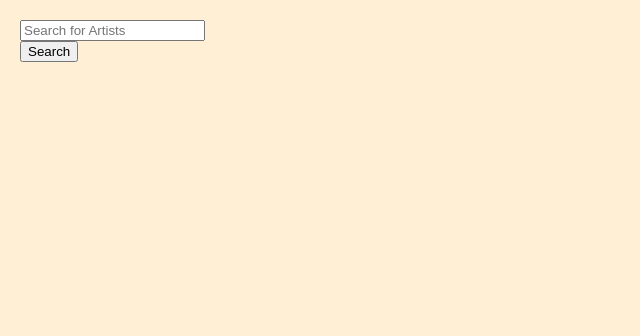
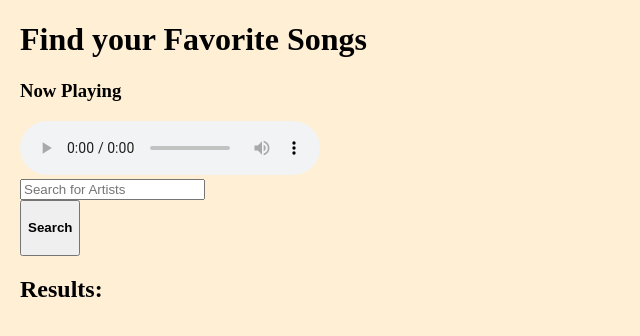
Before and after one commit to drew-mar10/itunes-api, a website: page index.html in a window 1280 px wide. Shown: the whole page, without its empty margins (0-640 px from the left). Drawn offline with Linux system fonts and the light colour scheme; no server answers.

Commit message:
more structure

```diff
--- a/index.html
+++ b/index.html
@@ -16,27 +16,43 @@
 
 <body>
 
-  <div id="music-search">
+  <h1>Find your Favorite Songs</h1>
 
-    <form method="post" action="https://itunes.apple.com/search?term=fleetwood+mac&limit=25{searchDiv}" id="search-form">
-      <div class="input-field">
-        <label for="search-bar"></label>
-          <input
-            type="search"
-            name="search-input"
-            id="search-input"
+<div id="music-search">
+
+<!--Audio play-->
+<div class="audio-section">
+  <h3 id="now-playing">Now Playing</h3>
+  <audio class="audio-class" id="audio-player" controls autoplay></audio>
+</div>
+
+<!--Search Bar-->
+<form action="/" method="get" id="search-form">
+  <div class="form">
+      <label for="search-bar"></label>
+        <input class="inputInput"
+            type="text"
+            id="music-search"
             placeholder="Search for Artists"
-            required
-          />
-      </div>
-      <div class ="input-field">
-        <input type="submit" value="Search"/>
-      </div>
-    </form>
+            required>
+    </div>
 
+    <div class ="button-field">
+        <button type="submit" value="search" name="searchButton" class="searchButt">
+          <h4>Search</h4>
+        </button>
   </div>
+</form>
+
+<!--Search Results-->
+<div class="searchResults">
+  <h2 id="resultsId">Results: </h2>
+</div>
+
+<div class="resultsContainer">
+</div>
+
+</div>
 
 </body>
-
-
 </html>
--- a/main.js
+++ b/main.js
@@ -2,48 +2,46 @@
 //                 body
 //                     div id form
 //                         _FORM_ search & results
-
 // Title
 //                 h2
 // (audio play bar)
 //                 div class player
 //                     audio player file
-
 // -separator-
-
 // (search bar w/ button)
 //                 div class search
 //                     search and button code
-
 // -separator-
-
 // search results
 //                 div class search results
 //                     undordered list
 // (songs & etc)
 
+//const searchDiv = document.querySelector('#music-search')
 
 //"https://itunes.apple.com/search?parameterkeyvalue&callback="{name of JavaScript function in webpage}"/>
 
 
-const form = document.querySelector('#search-form')
-const searchDiv = document.querySelector('#music-search')
-const url = ('https://itunes.apple.com/search?term=fleetwood+mac&limit=25')
+const form = document.getElementById('search-form')
+let url = "https://itunes.apple.com/search?term="
+const musicSearch = document.getElementById('music-search')
+const input = document.getElementsByClassName('inputInput')
 
 form.addEventListener("submit", function (event) {
     event.preventDefault()
     console.log("searched!")
+    console.log('value is: ', event.target)
 })
 
-fetch('https://itunes.apple.com/search?term=fleetwood+mac&limit=25')
-    .then(function(result){
-        console.log(result)
-        return result.json()
-})
-    .then (function(data){
-        console.log(data)
+// fetch('https://itunes.apple.com/search?term=fleetwood+mac&limit=25')
+//     .then(function(result){
+//         console.log(result)
+//         return result.json()
+// })
+//     .then (function(data){
+//         console.log(data)
 
-})
+// })
 
 
 
```
